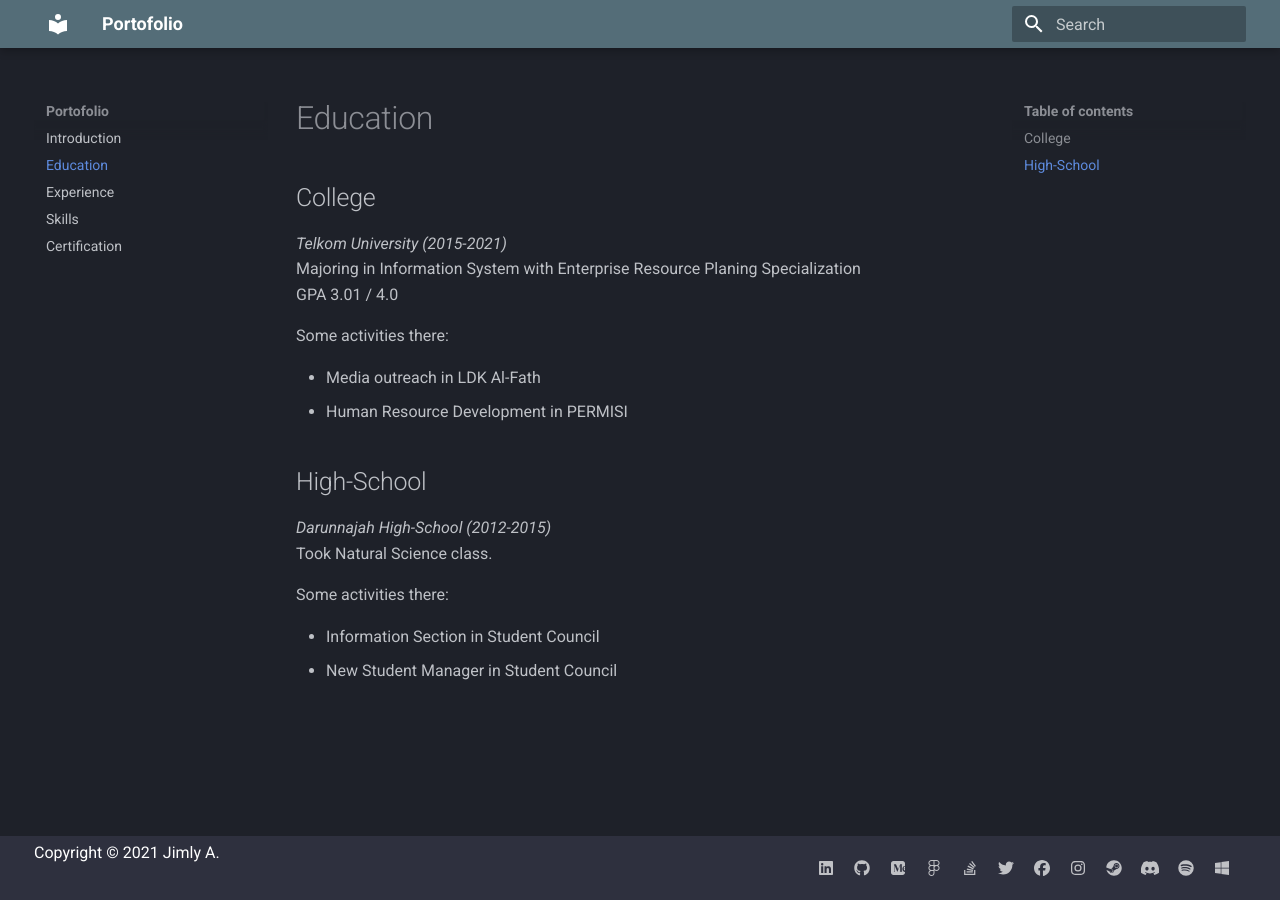
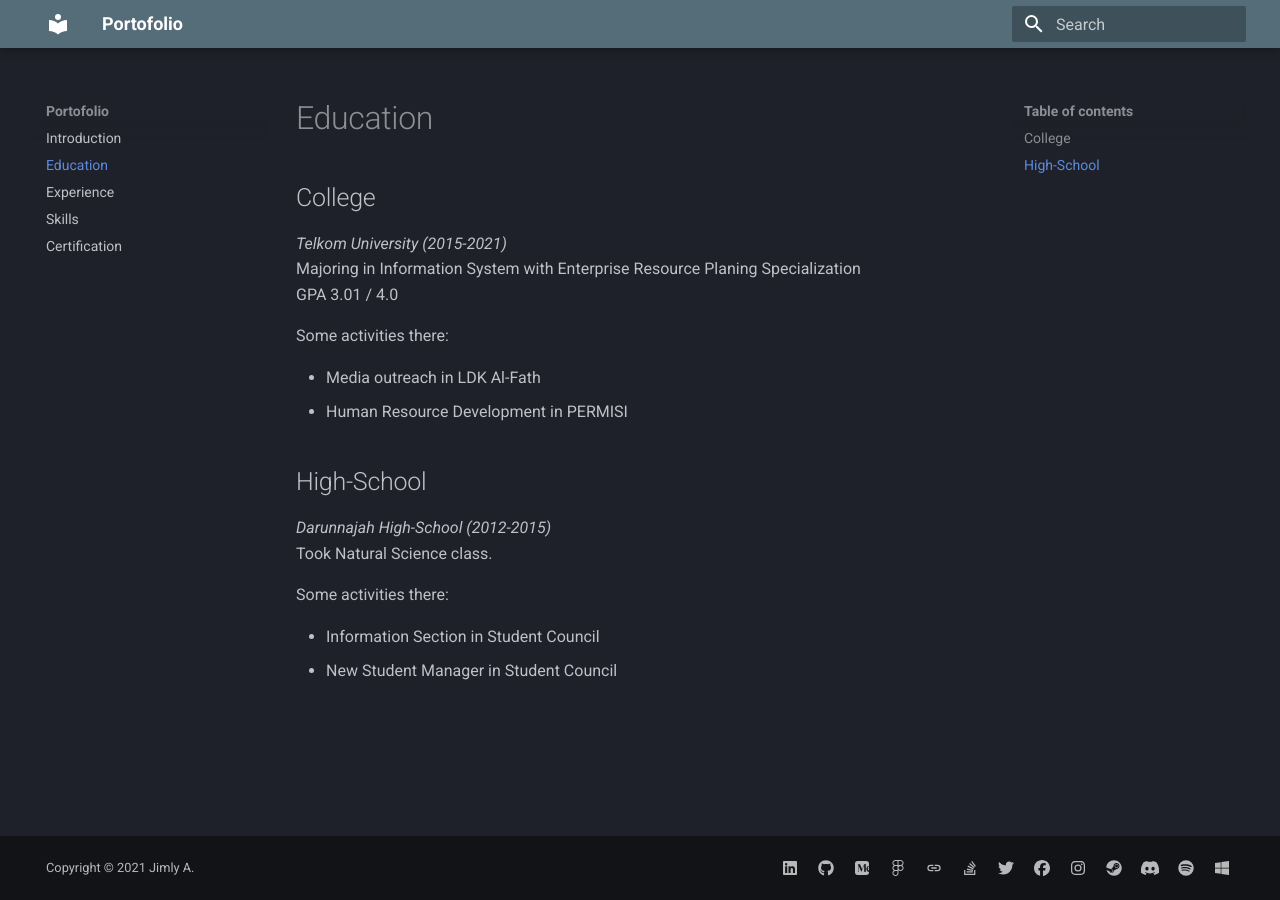
Before and after one commit to jimlyas/jimlyas.github.io, an MkDocs documentation site: the page built from docs/content/education.md, in a window 1280 px wide. Built offline with MkDocs 1.6.1 and Material for MkDocs 9.7.7, drawn with Linux system fonts in a browser that asks for light colours.

Commit message:
change footer

```diff
--- a/mkdocs.yml
+++ b/mkdocs.yml
@@ -10,7 +10,6 @@ theme:
   name: material
   # logo: assets/icon.png
   # favicon: assets/icon.png
-  custom_dir: docs/theme
   icon:
     repo: fontawesome/brands/github
   palette:
@@ -52,6 +51,7 @@ markdown_extensions:
       emoji_generator: !!python/name:materialx.emoji.to_svg
 
 extra:
+  generator: false
   social:
     - icon: fontawesome/brands/linkedin
       link: https://www.linkedin.com/in/jimlyas
@@ -61,6 +61,8 @@ extra:
       link: https://jimlyas.medium.com
     - icon: fontawesome/brands/figma
       link: https://www.figma.com/@jimlyas
+    - icon: fontawesome/brands/dev-to
+      link: https://dev.to/jimlyas
     - icon: fontawesome/brands/stack-overflow
       link: https://stackoverflow.com/users/13200027/jimly-asshiddiqy
     - icon: fontawesome/brands/twitter
```
